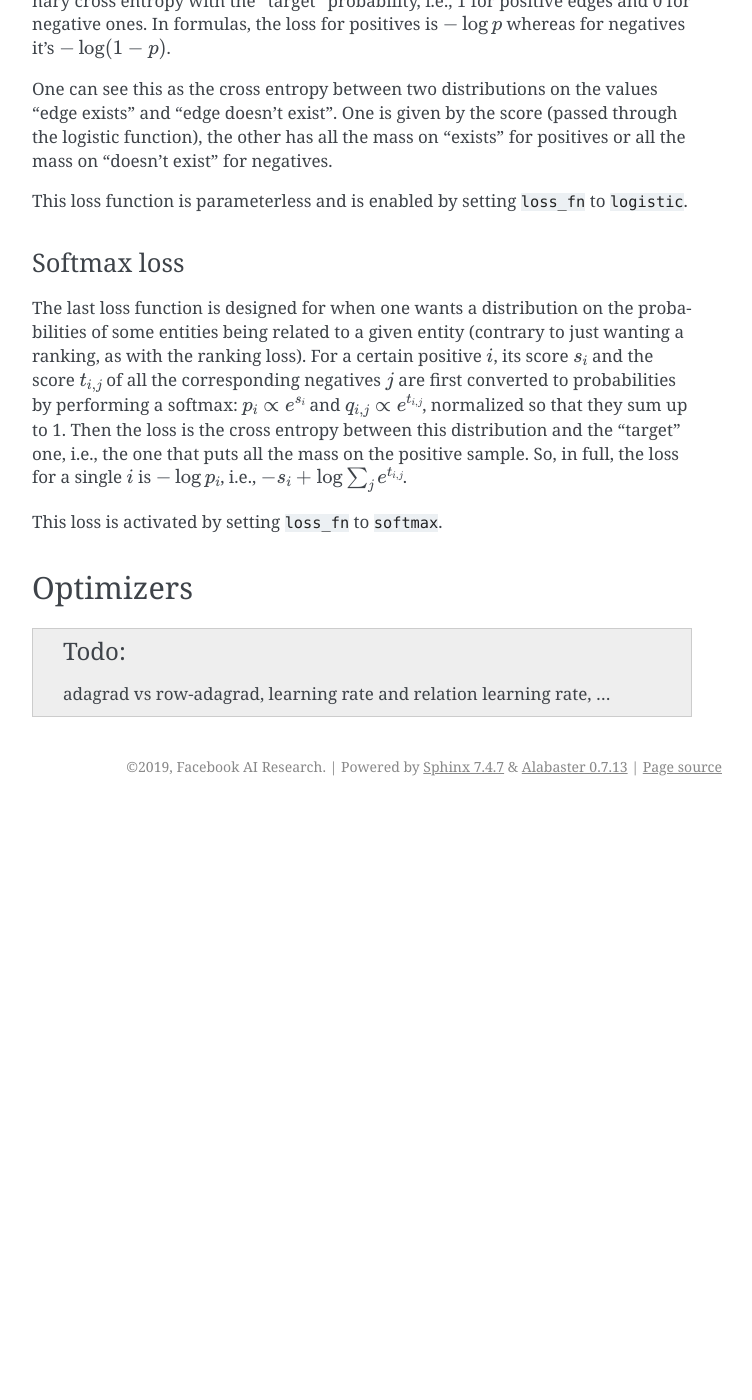
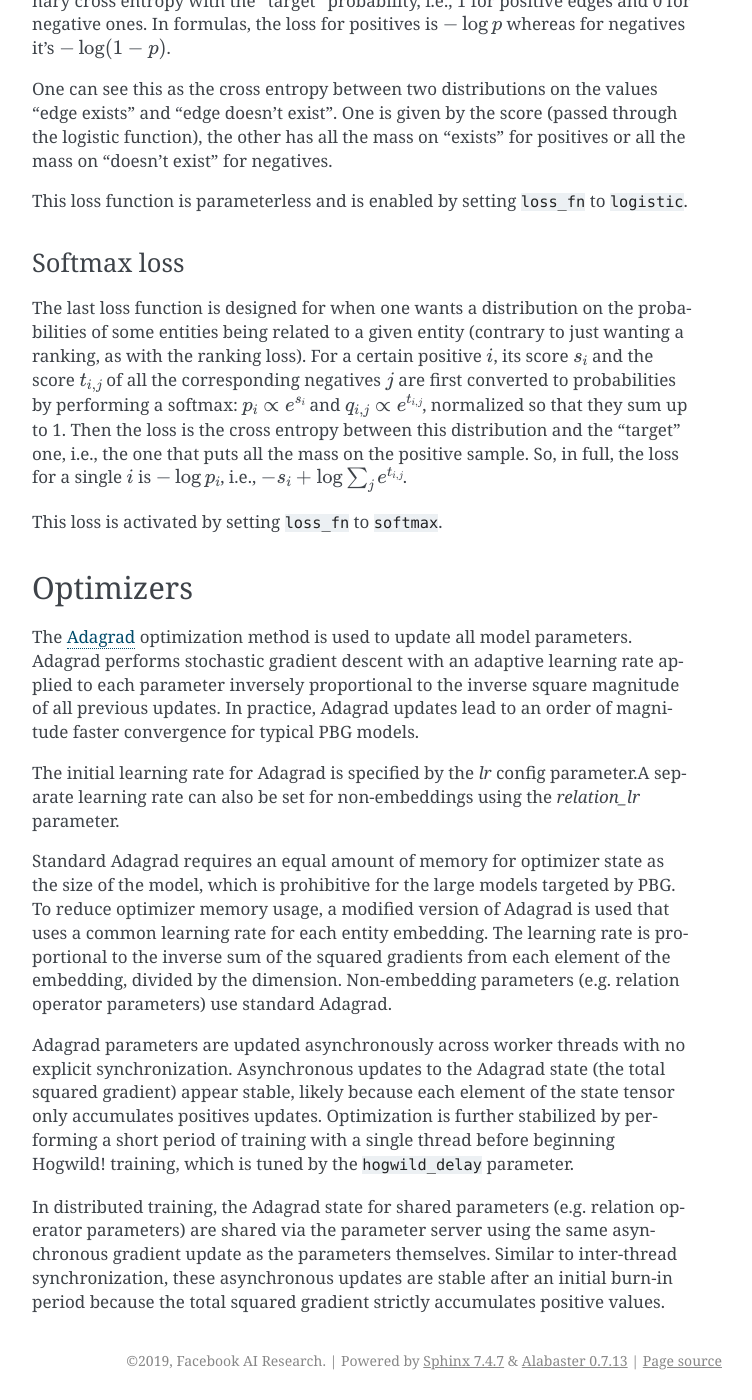
Before and after one commit to facebookresearch/PyTorch-BigGraph, a Sphinx documentation site: the page built from docs/source/loss_optimization.rst, in a window 1280 px wide and 1400 px high, scrolled down 3238 px. Shown: the whole window, without its empty margins (388-1140 px from the left). Built offline with Sphinx 7.4.7, drawn with Linux system fonts in a browser that asks for light colours; before the commit the page ends 4044 px from its top, so only the background shows below that.

Commit message:
Optimizer docs
Summary: Add optimizer section to the docs

Reviewed By: lerks

Differential Revision: D14527138

fbshipit-source-id: 5b311d2deb6064905b8965c8ec97952075df28bf

```diff
--- a/docs/source/loss_optimization.rst
+++ b/docs/source/loss_optimization.rst
@@ -152,4 +152,12 @@ This loss is activated by setting ``loss_fn`` to ``softmax``.
 Optimizers
 ----------
 
-.. todo:: adagrad vs row-adagrad, learning rate and relation learning rate, ...
+The `Adagrad <http://jmlr.org/papers/v12/duchi11a.html>`_ optimization method is used to update all model parameters. Adagrad performs stochastic gradient descent with an adaptive learning rate applied to each parameter inversely proportional to the inverse square magnitude of all previous updates. In practice, Adagrad updates lead to an order of magnitude faster convergence for typical PBG models.
+
+The initial learning rate for Adagrad is specified by the `lr` config parameter.A separate learning rate can also be set for non-embeddings using the `relation_lr` parameter.
+
+Standard Adagrad requires an equal amount of memory for optimizer state as the size of the model, which is prohibitive for the large models targeted by PBG. To reduce optimizer memory usage, a modified version of Adagrad is used that uses a common learning rate for each entity embedding. The learning rate is proportional to the inverse sum of the squared gradients from each element of the embedding, divided by the dimension. Non-embedding parameters (e.g. relation operator parameters) use standard Adagrad.
+
+Adagrad parameters are updated asynchronously across worker threads with no explicit synchronization. Asynchronous updates to the Adagrad state (the total squared gradient) appear stable, likely because each element of the state tensor only accumulates positives updates. Optimization is further stabilized by performing a short period of training with a single thread before beginning Hogwild! training, which is tuned by the ``hogwild_delay`` parameter.
+
+In distributed training, the Adagrad state for shared parameters (e.g. relation operator parameters) are shared via the parameter server using the same asynchronous gradient update as the parameters themselves. Similar to inter-thread synchronization, these asynchronous updates are stable after an initial burn-in period because the total squared gradient strictly accumulates positive values.
```
